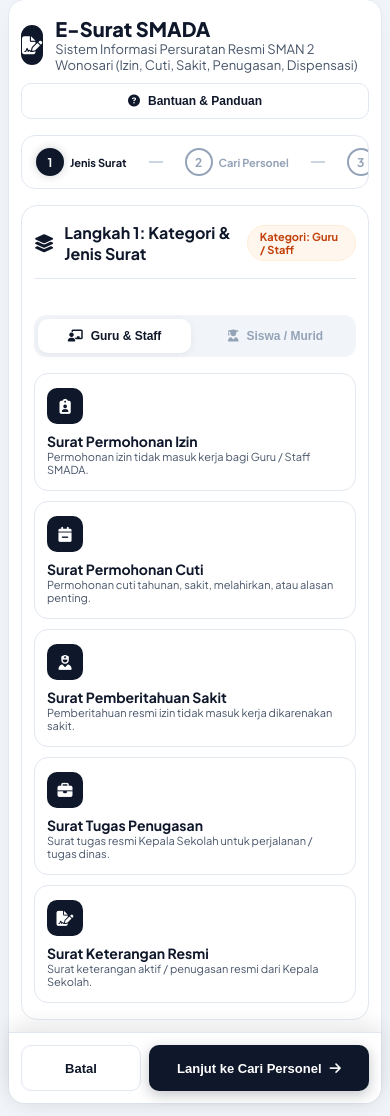
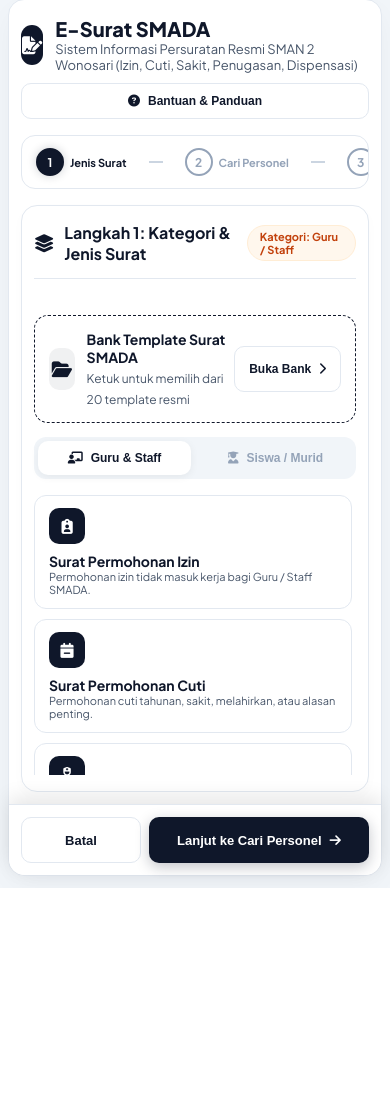
Before and after one commit to wannnn27/E-Surat-SMADA, a Flask app: page / in a window 390 px wide. Shown: the part 115-1231 px from the top of the page. After the commit the page ends 1003 px from the top, so only its background shows below. Run offline with Flask 3, Linux system fonts and the light colour scheme.

Commit message:
Add Mobile Template Bank selector and refine executive aesthetic layout

```diff
--- a/static/style.css
+++ b/static/style.css
@@ -932,13 +932,41 @@ input.form-control:focus {
     gap: 8px;
   }
 
+/* Template Bank Mobile Trigger Box */
+.template-bank-mobile-box {
+  display: none;
+}
+
+@media (max-width: 768px) {
+  .template-bank-mobile-box {
+    display: flex;
+    align-items: center;
+    justify-content: space-between;
+    padding: 14px;
+    background: var(--bg-primary);
+    border: 1.5px dashed var(--primary-navy);
+    border-radius: 14px;
+    margin-bottom: 14px;
+    cursor: pointer;
+    transition: all 0.2s ease;
+  }
+
+  .template-bank-mobile-box:active {
+    transform: scale(0.98);
+    background: rgba(15, 23, 42, 0.05);
+  }
+
   .surat-card-grid {
     grid-template-columns: 1fr;
     gap: 10px;
+    max-height: 280px;
+    overflow-y: auto;
+    padding-right: 4px;
   }
 
   .surat-select-card {
-    padding: 14px 12px;
+    padding: 12px 14px;
+    border-radius: 12px;
   }
 
   /* Sticky Bottom Bar on Mobile */
--- a/templates/index.html
+++ b/templates/index.html
@@ -110,7 +110,23 @@
 
             <!-- PANEL STEP 1: PILIH JENIS SURAT -->
             <div id="stepPanel1" class="wizard-panel">
-              <!-- Category Tabs Switcher -->
+              <!-- Mobile Template Bank Selector Trigger Box (Shows on Mobile Screens <= 768px) -->
+              <div class="template-bank-mobile-box" id="openMobileTemplateModal">
+                <div style="display: flex; align-items: center; gap: 12px;">
+                  <div class="card-icon-box" style="width: 42px; height: 42px; background: rgba(15, 23, 42, 0.06); color: var(--primary-navy); border-radius: 10px; display: flex; align-items: center; justify-content: center; font-size: 18px;">
+                    <i class="fa-solid fa-folder-open"></i>
+                  </div>
+                  <div>
+                    <strong style="font-size: 14px; color: var(--text-primary); display: block;" id="mobileSelectedSuratTitle">Bank Template Surat SMADA</strong>
+                    <small style="font-size: 12px; color: var(--text-secondary);" id="mobileSelectedSuratSub">Ketuk untuk memilih dari 20 template resmi</small>
+                  </div>
+                </div>
+                <button type="button" class="btn-bottom-cancel" style="padding: 8px 14px; font-size: 12px; font-weight: 700; white-space: nowrap;">
+                  Buka Bank <i class="fa-solid fa-chevron-right" style="margin-left: 4px;"></i>
+                </button>
+              </div>
+
+              <!-- Category Tabs Switcher (Desktop & Mobile Tablet) -->
               <div class="category-tabs-container" style="margin-bottom: 16px;">
                 <button type="button" class="category-tab active" data-kategori="guru">
                   <i class="fa-solid fa-chalkboard-user"></i> Guru & Staff
@@ -441,8 +457,12 @@
       const info = jenisSuratData[currentJenis];
       currentKategori = info.kategori;
 
-      // Update Preview Title
+      // Update Preview & Mobile Trigger Labels
       previewTitle.textContent = info.label.toUpperCase();
+      const mobTitle = document.getElementById('mobileSelectedSuratTitle');
+      const mobSub = document.getElementById('mobileSelectedSuratSub');
+      if (mobTitle) mobTitle.textContent = info.label;
+      if (mobSub) mobSub.textContent = info.deskripsi || 'Template resmi SMADA';
 
       // Reset subsequent steps
       searchBox.value = '';
@@ -616,6 +636,13 @@
     if (navItems[5]) {
       navItems[5].addEventListener('click', () => {
         openKodeArsipDirectory();
+      });
+    }
+
+    const mobileTrigger = document.getElementById('openMobileTemplateModal');
+    if (mobileTrigger) {
+      mobileTrigger.addEventListener('click', () => {
+        modalTemplates.style.display = 'flex';
       });
     }
 
```
